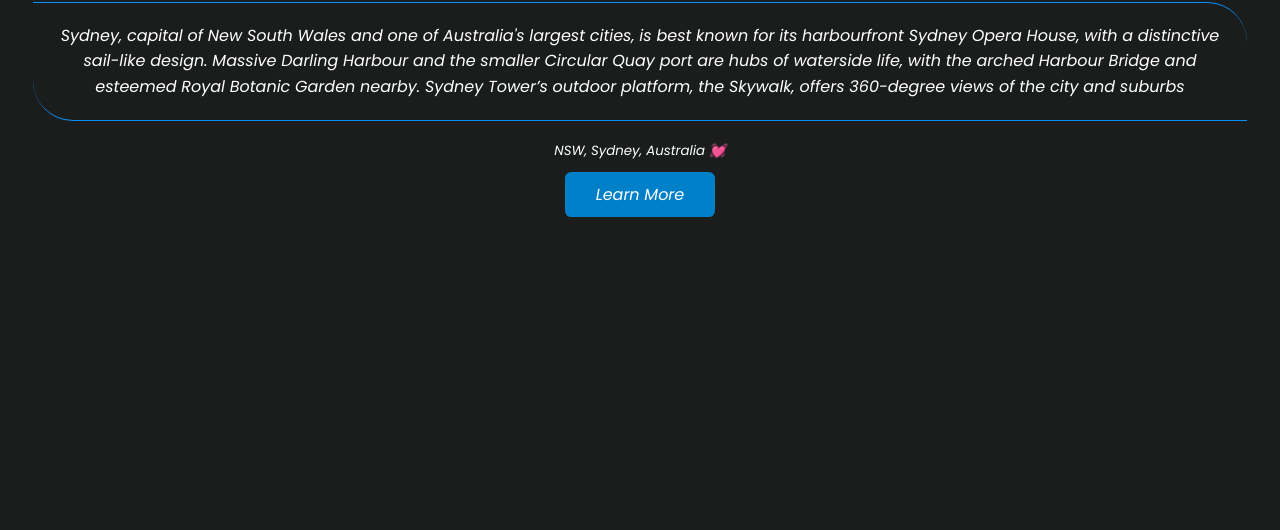
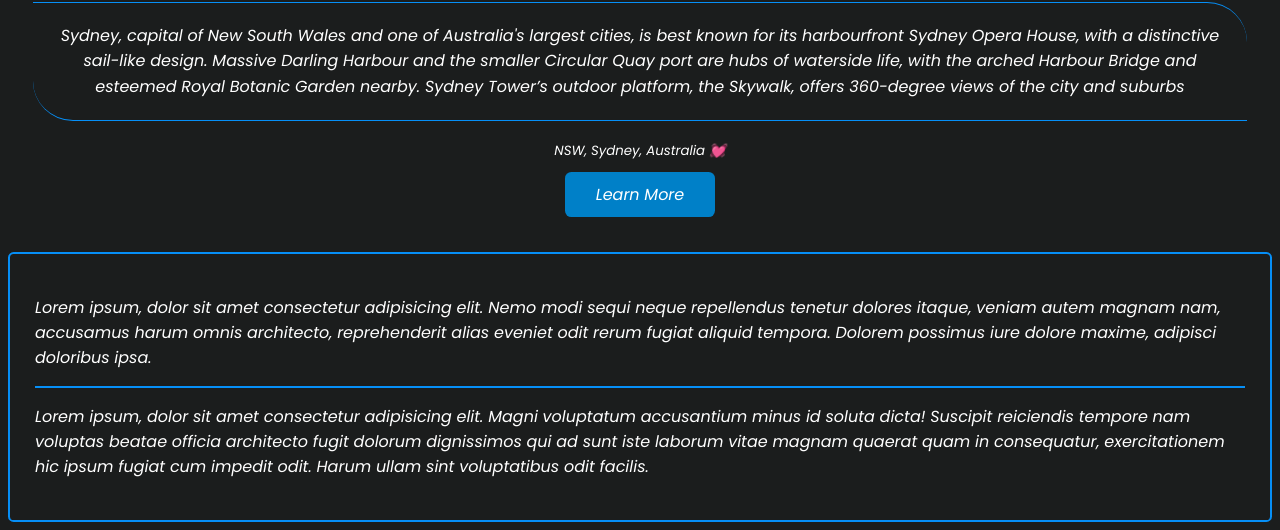
Before and after one commit to AleksandraRyan/LearningProcess, a plain HTML site: page services.html in a window 1280 px wide. Shown: the part 454-984 px from the top of the page. Before the commit the page ends 800 px from the top, so only its background shows below. Drawn offline with Linux system fonts and the light colour scheme.

Commit message:
added and designed hr rule

```diff
--- a/secondstyle.css
+++ b/secondstyle.css
@@ -156,3 +156,16 @@ button {
 .sydney a:hover {
   background: rgba(0, 128, 200, 0.3);
 }
+
+.height {
+  border: rgb(6, 143, 247) solid 2px;
+  border-radius: 0.35em;
+  /* max-height: 100%; */
+  padding: 25px;
+  /* box-sizing: border-box;
+  width: 100%; */
+}
+
+hr.border0 {
+  border: rgb(6, 143, 247) 1px solid;
+}
--- a/services.html
+++ b/services.html
@@ -34,5 +34,24 @@
       <small>NSW, Sydney, Australia &#128147; </small>
       <a href="https://www.sydney.com/" target="_blank"> Learn More </a>
     </div>
+    <!-- Heights -->
+    <div class="height">
+      <p>
+        Lorem ipsum, dolor sit amet consectetur adipisicing elit. Nemo modi
+        sequi neque repellendus tenetur dolores itaque, veniam autem magnam nam,
+        accusamus harum omnis architecto, reprehenderit alias eveniet odit rerum
+        fugiat aliquid tempora. Dolorem possimus iure dolore maxime, adipisci
+        doloribus ipsa.
+      </p>
+      <hr class="border0" />
+      <p>
+        Lorem ipsum, dolor sit amet consectetur adipisicing elit. Magni
+        voluptatum accusantium minus id soluta dicta! Suscipit reiciendis
+        tempore nam voluptas beatae officia architecto fugit dolorum dignissimos
+        qui ad sunt iste laborum vitae magnam quaerat quam in consequatur,
+        exercitationem hic ipsum fugiat cum impedit odit. Harum ullam sint
+        voluptatibus odit facilis.
+      </p>
+    </div>
   </body>
 </html>
```
